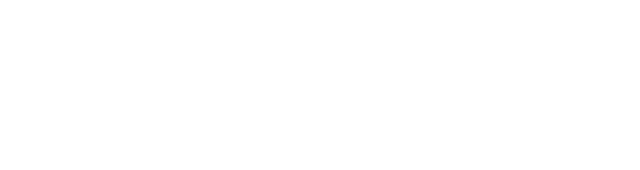
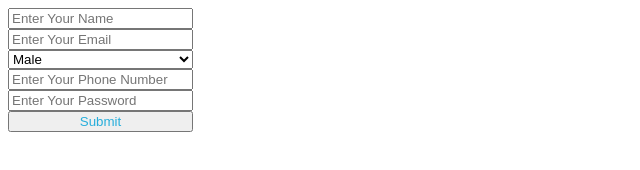
Before and after one commit to acciojob/signup-form-react-damnanuj, a React app: page / in a window 1280 px wide. Shown: the whole page, without its empty margins (0-640 px from the left). Built offline with nearby package versions, Linux system fonts and the light colour scheme.

Commit message:
solution added

```diff
--- a/src/components/App.js
+++ b/src/components/App.js
@@ -1,9 +1,12 @@
 import React, {Component, useState} from "react";
 import '../styles/App.css';
+import Inputs from "./Inputs";
 
 const App = () => {
   return (
-    <div id="main"></div>
+    <div id="main">
+      <Inputs/>
+    </div>
   )
 }
 
--- /dev/null
+++ b/src/components/Inputs.js
@@ -0,0 +1,96 @@
+import React, { useState } from "react";
+
+const Inputs = () => {
+    const [name, setName] = useState("");
+    const [email, setEmail] = useState("");
+    const [gender, setGender] = useState("Male");
+    const [phoneNumber, setPhoneNumber] = useState("");
+    const [password, setPassword] = useState("");
+    const [error, setError] = useState("");
+
+    const handleForm = (e) => {
+        e.preventDefault();
+
+        // Validation
+        if (!name || !email || !phoneNumber || !password) {
+            setError("All fields are mandatory.");
+            return;
+        }
+
+        if (!/^[a-zA-Z0-9\s]+$/.test(name)) {
+            setError("Name is not alphanumeric.");
+            return;
+        }
+
+        if (!email.includes("@")) {
+            setError("Email must contain @.");
+            return;
+        }
+
+        if (!["Male", "Female", "Other"].includes(gender)) {
+            setError("Please identify as male, female, or other.");
+            return;
+        }
+
+        if (!/^\d+$/.test(phoneNumber)) {
+            setError("Phone Number must contain only numbers.");
+            return;
+        }
+
+        if (password.length < 6) {
+            setError("Password must contain at least 6 characters.");
+            return;
+        }
+
+        //username from email
+        const username = email.substring(0, email.indexOf("@"));
+
+        // Reset error
+        setError("");
+
+        alert(`Hello ${username}`);
+    };
+
+    return (
+        <div>
+            <form onSubmit={handleForm}>
+                {error && <p>{error}</p>}
+                <input
+                    type="text"
+                    placeholder="Enter Your Name"
+                    value={name}
+                    onChange={(e) => setName(e.target.value)}
+                />
+                <input
+                    type="email"
+                    placeholder="Enter Your Email"
+                    value={email}
+                    onChange={(e) => setEmail(e.target.value)}
+                />
+                <select
+                    value={gender}
+                    onChange={(e) => setGender(e.target.value)}
+                >
+                    <option value="Male">Male</option>
+                    <option value="Female">Female</option>
+                    <option value="Other">Other</option>
+                </select>
+                <input
+                    type="text"
+                    placeholder="Enter Your Phone Number"
+                    value={phoneNumber}
+                    onChange={(e) => setPhoneNumber(e.target.value)}
+                />
+                <input
+                    type="password"
+                    placeholder="Enter Your Password"
+                    value={password}
+                    onChange={(e) => setPassword(e.target.value)}
+                />
+                <button type="submit">Submit</button>
+            </form>
+        </div>
+    );
+};
+
+export default Inputs;
--- a/src/styles/App.css
+++ b/src/styles/App.css
@@ -10,3 +10,9 @@ button{
     justify-content: center;
     align-items: center;
 }
+
+form{
+    display: flex;
+    flex-direction: column;
+    width: fit-content;
+}
```
Also changed, not shown: 1 other file.
